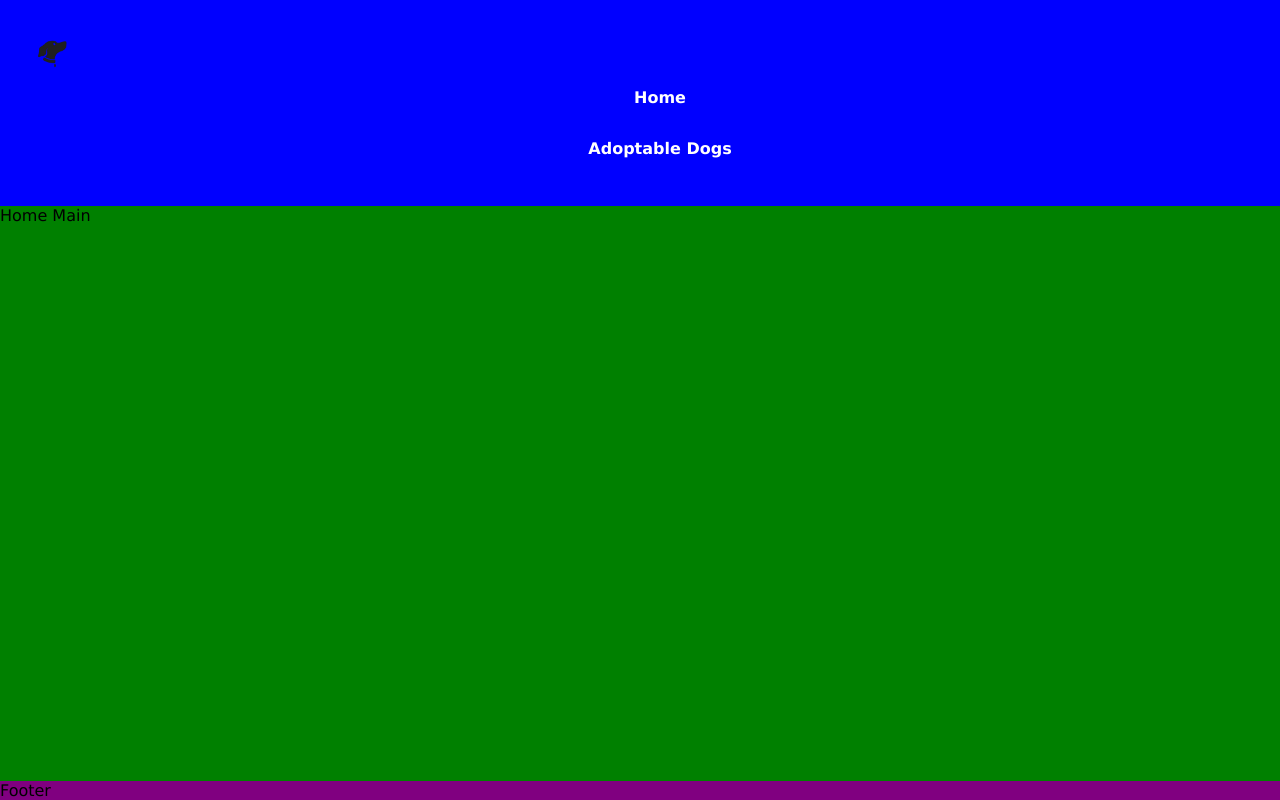
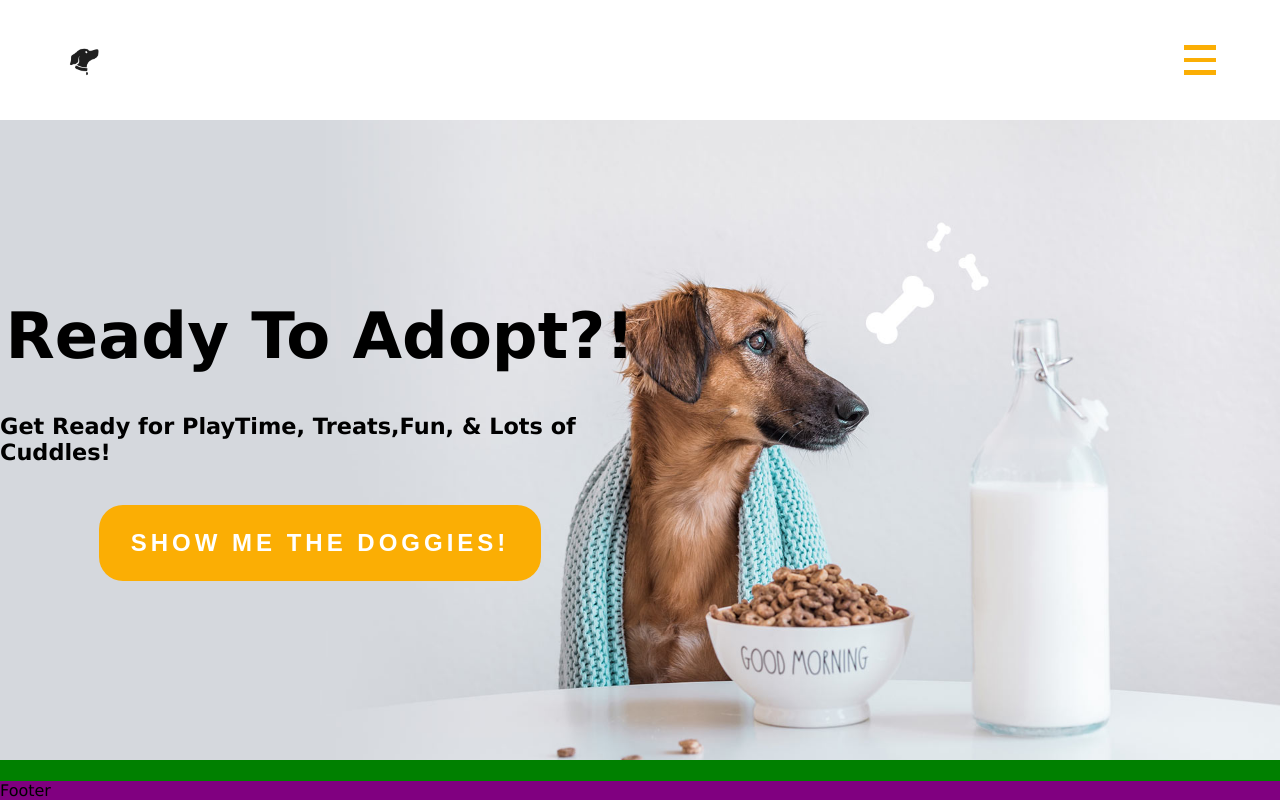
Before and after one commit to jvpink200/aerodogadoption, a Next.js app: page / in a window 1280 px wide. Built offline with nearby package versions, Linux system fonts and the light colour scheme; no server answers.

Commit message:
updated hero banner

```diff
--- a/pages/_app.js
+++ b/pages/_app.js
@@ -1,8 +1,9 @@
 import { useEffect, createContext, useState } from "react";
 import "../styles/globals.scss";
 import "../styles/navbar.scss";
-import "../styles/main.scss";
+import "../styles/content.scss";
 import "../styles/footer.scss";
+import "../styles/herobanner.scss";
 
 export const AuthContext = createContext();
 
--- a/pages/components/Content.jsx
+++ b/pages/components/Content.jsx
@@ -1,3 +1,8 @@
+import HeroBanner from "../components/HeroBanner";
 export default function Main() {
-  return <main className="main">Home Main</main>;
+  return (
+    <main className="main">
+      <HeroBanner />
+    </main>
+  );
 }
--- /dev/null
+++ b/pages/components/HeroBanner.jsx
@@ -0,0 +1,24 @@
+import Image from "next/image";
+import heroDog from "../images/heroDog.png";
+export default function HeroBanner() {
+  return (
+    <section className="hero">
+      <div className="bgImg">
+        <Image
+          className="heroImg"
+          src={heroDog}
+          alt="dog eating cereal"
+          priority="true"
+          layout="fill"
+          objectFit="cover"
+          objectPosition="center"
+        />
+      </div>
+      <div className="bgText">
+        <h1>Ready To Adopt?!</h1>
+        <h2>Get Ready for PlayTime, Treats,Fun, & Lots of Cuddles!</h2>
+        <button className="view-dogs btn">Show Me the Doggies!</button>
+      </div>
+    </section>
+  );
+}
--- a/pages/components/NavBar.jsx
+++ b/pages/components/NavBar.jsx
@@ -3,15 +3,27 @@ import { usePathname } from "next/navigation";
 import Link from "next/link";
 import Image from "next/image";
 import logo from "../images/dogLogo.png";
+import { useState } from "react";
 
 export default function NavBar() {
   const pathName = usePathname();
+  const [menuStatus, setMenuStatus] = useState(false);
+  function handleToggleMenu() {
+    setMenuStatus(!menuStatus);
+  }
   return (
     <nav className="nav">
-      <div className="logo">
-        <Image src={logo} alt="dog logo with collar" />
+      <div className="responsive">
+        <div className="logo">
+          <Image src={logo} alt="dog logo with collar" />
+        </div>
+        <div className="menu" onClick={handleToggleMenu}>
+          <div className="menu__item"></div>
+          <div className="menu__item"></div>
+          <div className="menu__item"></div>
+        </div>
       </div>
-      <ul className="links">
+      <ul className={`links ${menuStatus ? "menu-active" : "menu-hidden"}`}>
         <li>
           <Link className={`${pathName === "/" ? "active" : "non"}`} href="/">
             Home
--- a/styles/globals.scss
+++ b/styles/globals.scss
@@ -19,7 +19,7 @@ p {
 
 .nav {
   grid-area: nav;
-  background-color: blue;
+  background-color: white;
 }
 
 .main {
@@ -31,3 +31,24 @@ p {
   grid-area: footer;
   background-color: purple;
 }
+
+.btn {
+  color: black;
+  border-radius: 24px;
+  outline: 0;
+  border: none;
+  box-shadow: none;
+  background-color: transparent;
+  font-size: 1.5rem;
+  font-weight: bold;
+  letter-spacing: 4px;
+  padding: 24px 32px;
+  text-transform: uppercase;
+  cursor: pointer;
+}
+
+h1,
+h2 {
+  margin: 0;
+  padding: 0;
+}
--- /dev/null
+++ b/styles/herobanner.scss
@@ -0,0 +1,74 @@
+.main {
+  .hero {
+    position: relative;
+    display: flex;
+    flex-direction: column;
+    .view {
+      &-dogs {
+        background-color: #fbae04;
+        color: white;
+      }
+    }
+
+    @media screen and (max-width: 500px) {
+      width: 100%;
+      height: 500px;
+
+      .heroImg {
+        position: relative !important;
+        height: 50%;
+        display: flex;
+      }
+      .bgText {
+        height: 50%;
+        display: flex;
+        align-items: center;
+        justify-content: center;
+        flex-direction: column;
+        padding: 64px;
+        gap: 32px;
+        h2 {
+          text-align: center;
+        }
+        h2,
+        button {
+          font-size: 1rem;
+          font-weight: 600;
+        }
+      }
+    }
+
+    @media screen and (min-width: 501px) {
+      height: 18rem;
+      flex-direction: row;
+      .bgImg {
+        height: 100%;
+        z-index: 0;
+      }
+      .bgText {
+        width: 50vw;
+        z-index: 1;
+        display: flex;
+        flex-direction: column;
+        align-items: center;
+        justify-content: center;
+        gap: 40px;
+        h1 {
+          font-size: 4rem;
+        }
+        h2 {
+          font-size: 1.4rem;
+        }
+      }
+    }
+    @media screen and (min-width: 700px) {
+      height: 24rem;
+    }
+    @media screen and (min-width: 900px) {
+      height: 40rem;
+    }
+    @media screen and (min-width: 1600px) {
+      height: 95%;
+    }
+  }
+}
--- a/styles/navbar.scss
+++ b/styles/navbar.scss
@@ -1,5 +1,6 @@
 .nav {
-  padding: 32px;
+  padding: 40px 64px;
+  position: relative;
   .links {
     display: flex;
     align-items: center;
@@ -8,7 +9,7 @@
     gap: 32px;
     font-weight: 700;
     a {
-      color: white;
+      color: black;
       text-decoration: none;
     }
   }
@@ -20,11 +21,25 @@
       width: 100%;
     }
   }
-}
+  .menu {
+    display: flex;
+    justify-content: center;
+    flex-direction: column;
+    gap: 8px;
+    cursor: pointer;
+    &-hidden {
+      display: none;
+    }
+  }
 
-.active {
-  color: green;
-  &:hover {
-    color: red;
+  .menu__item {
+    height: 0.3rem;
+    width: 2rem;
+    background-color: #fbae04;
+  }
+
+  .responsive {
+    display: flex;
+    justify-content: space-between;
   }
 }
```
Also changed, not shown: pages/images/heroDog.png (added), styles/content.scss (added), styles/main.scss (deleted).
